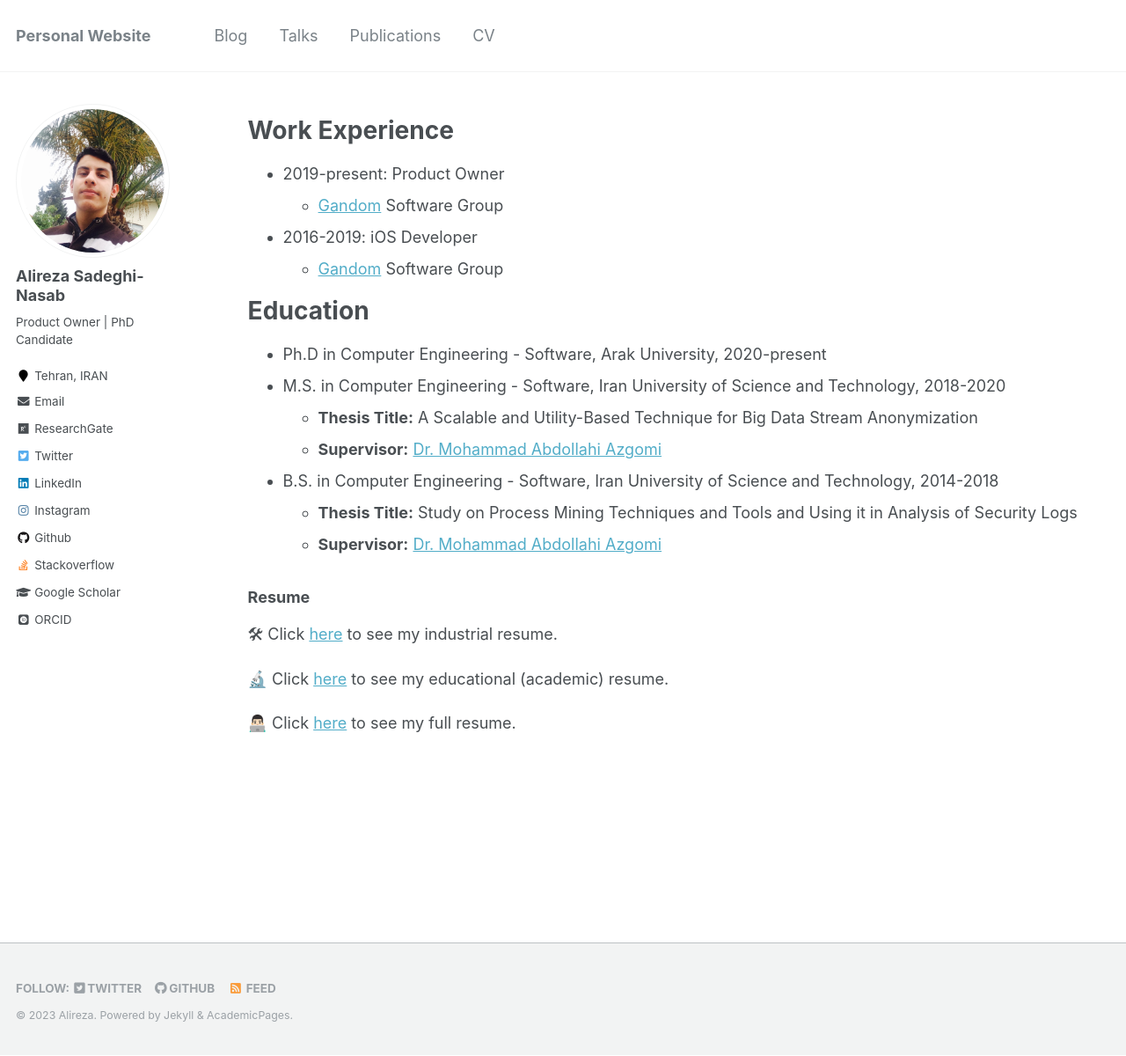
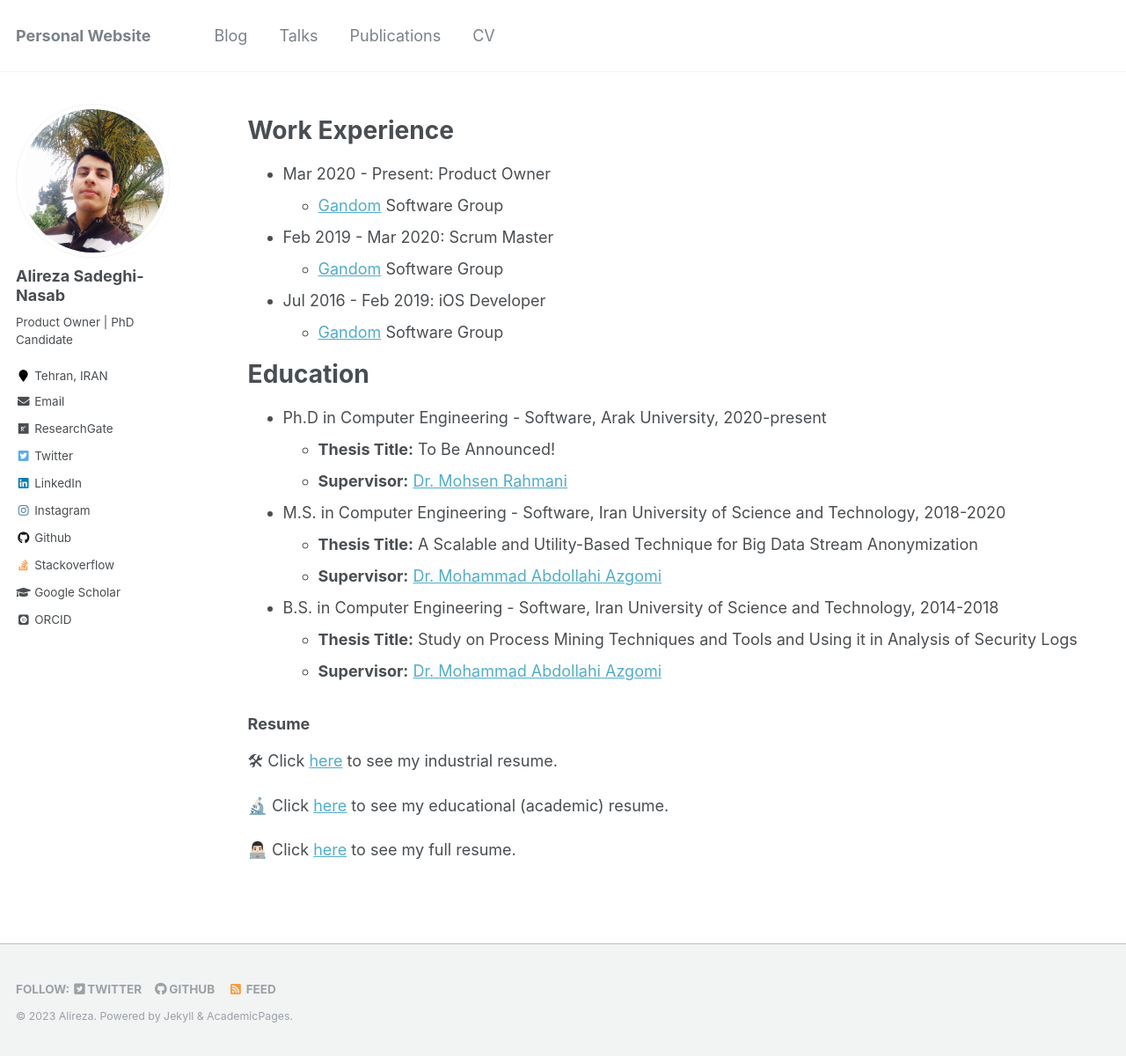
Before and after one commit to AlirezaSN/AlirezaSN.github.io, a Jekyll site: the page built from _pages/cv.md, in a window 1280 px wide and 1200 px high. Shown: the whole window at 88% size. Built offline with Jekyll 4.4.1, drawn with Linux system fonts in a browser that asks for light colours; some web fonts are replaced.

Commit message:
add some changes for resume

```diff
--- a/_pages/cv.md
+++ b/_pages/cv.md
@@ -11,15 +11,20 @@ redirect_from:
 
 Work Experience
 ======
-* 2019-present: Product Owner
+* Mar 2020 - Present: Product Owner
   * [Gandom](http://gandom.co) Software Group
 
-* 2016-2019: iOS Developer
+* Feb 2019 - Mar 2020: Scrum Master
+  * [Gandom](http://gandom.co) Software Group
+
+* Jul 2016 - Feb 2019: iOS Developer
   * [Gandom](http://gandom.co) Software Group
 
 Education
 ======
 * Ph.D in Computer Engineering - Software, Arak University, 2020-present
+  * **Thesis Title:** To Be Announced!
+  * **Supervisor:** [Dr. Mohsen Rahmani](https://mohsenrahmani.ir)
 * M.S. in Computer Engineering - Software, Iran University of Science and Technology, 2018-2020
   * **Thesis Title:** A Scalable and Utility-Based Technique for Big Data Stream Anonymization
   * **Supervisor:** [Dr. Mohammad Abdollahi Azgomi](http://webpages.iust.ac.ir/azgomi/)
```
Also changed, not shown: _pages/about.md (+1 -2 lines), 3 other files.
